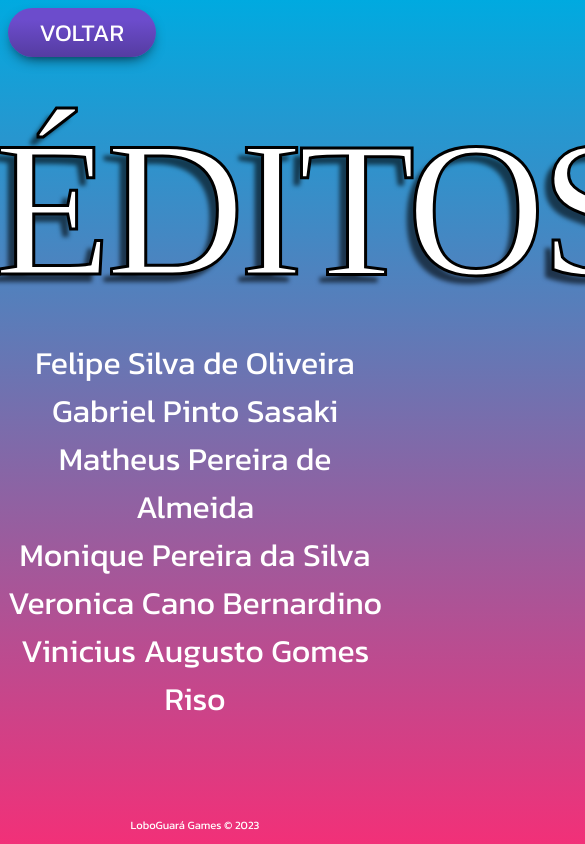
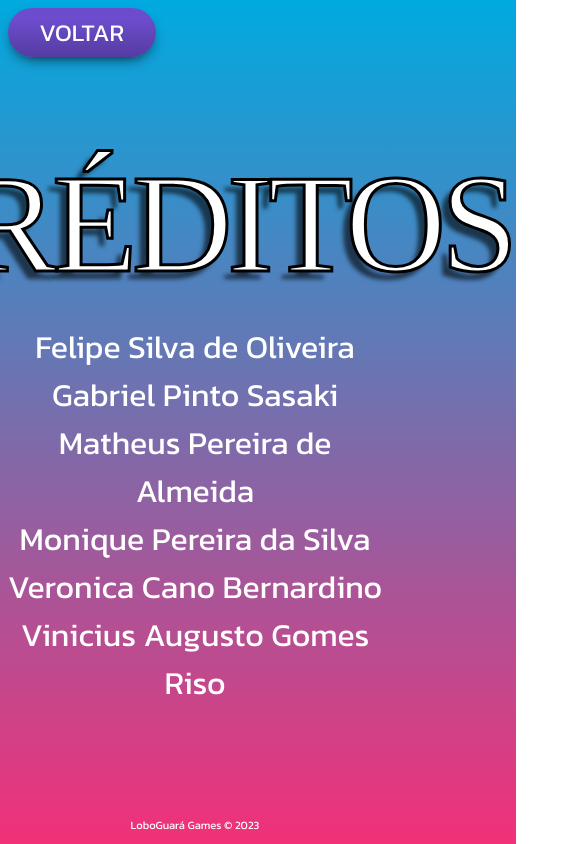
Before and after one commit to Feliper62/falacia-game-frontend, a Next.js app: page /pages/creditos in a window 390 px wide. Shown: the top 844 px of the page, 585 px wide, since content can reach past the window. Built offline with nearby package versions, Linux system fonts and the light colour scheme; a web font is replaced by a local one.

Commit message:
:sytle:Adicionado título responsivo as pages Crédito e Como Jogar

```diff
--- a/src/app/pages/(menuPages)/como_jogar/page.js
+++ b/src/app/pages/(menuPages)/como_jogar/page.js
@@ -9,7 +9,7 @@ export const metadata = {
   export default function ComoJogar(){
     return (
         <>
-        <Texto className={styles.titulo} text='como jogar'/>
+        <Texto className={styles.tituloResponsivo} text='como jogar'/>
 
         </>
 
--- a/src/app/pages/(menuPages)/creditos/page.js
+++ b/src/app/pages/(menuPages)/creditos/page.js
@@ -9,7 +9,7 @@ export const metadata = {
   export default function Creditos(){
     return (
       <>
-        <Texto className={styles.titulo} text='créditos'/>
+        <Texto className={styles.tituloResponsivo} text='créditos'/>
         <Texto className={styles.textoComum}
           text="Felipe Silva de Oliveira <br/>
           Gabriel Pinto Sasaki <br/>
```
